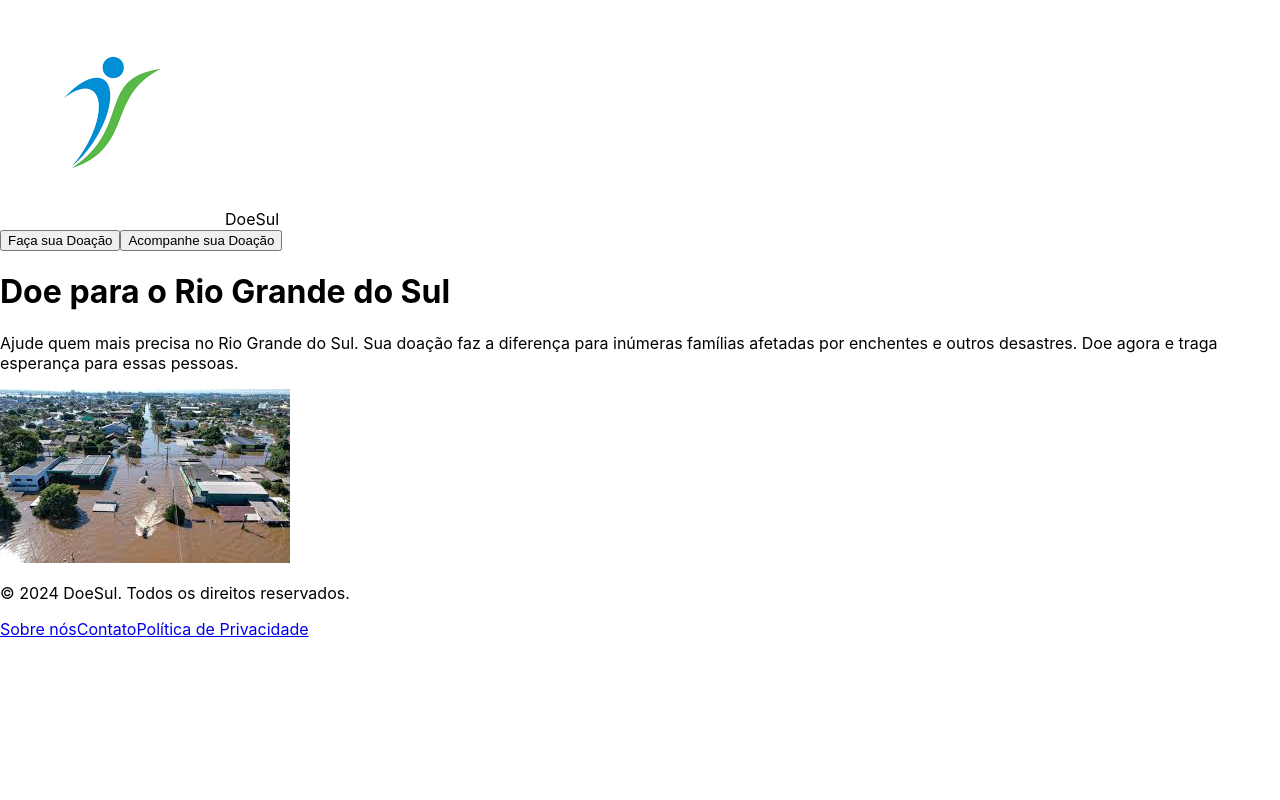
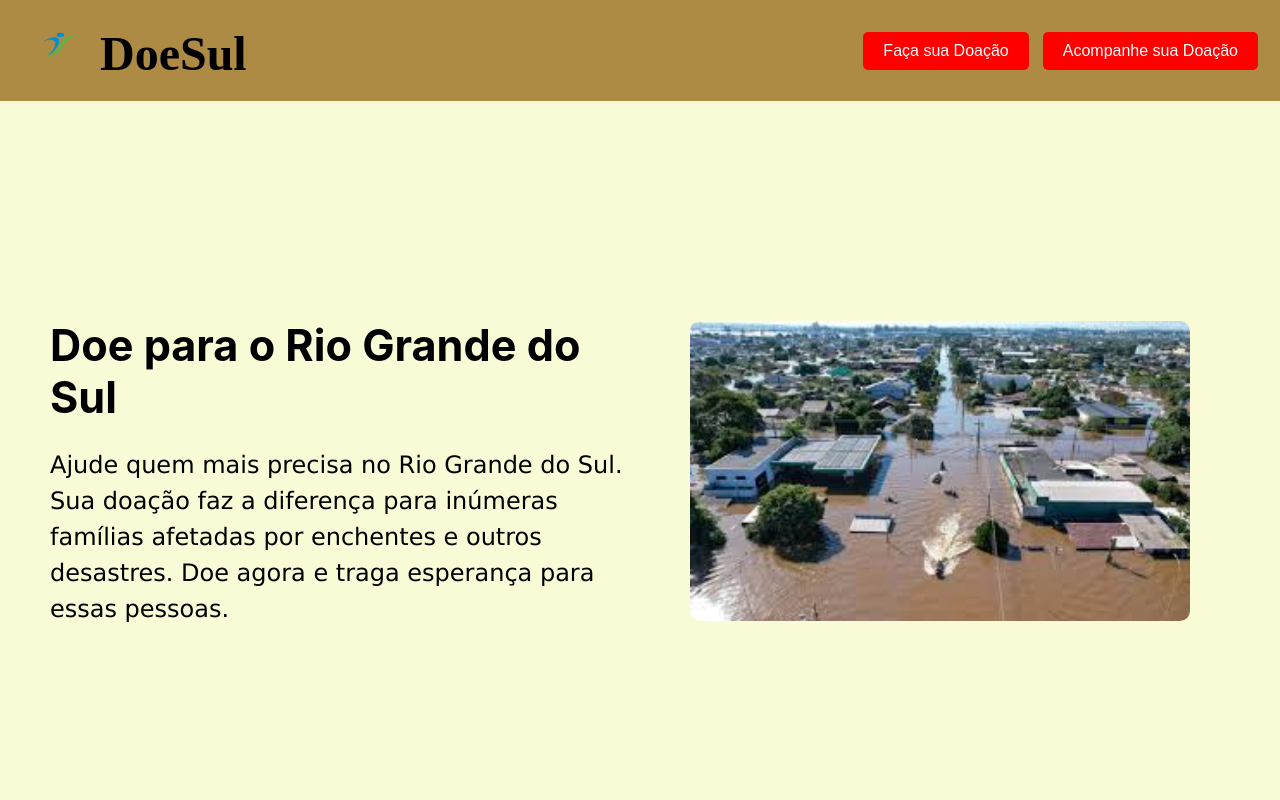
Before and after one commit to pedrobarcelos10/ProjetoMP, a React (Create React App) app in the folder frontend/: page / in a window 1280 px wide. Shown: the top 800 px of the page. Built offline with nearby package versions, Linux system fonts and the light colour scheme.

Commit message:
Update App.css

```diff
--- a/frontend/src/App.css
+++ b/frontend/src/App.css
@@ -1,38 +1,126 @@
-.App {
-  text-align: center;
+.logo {
+  width: 80px;
+  height: 80px;
 }
 
-.App-logo {
-  height: 40vmin;
-  pointer-events: none;
+
+
+
+/* Estilos da barra de navegação */
+.navbar {
+  display: flex;
+  justify-content: space-between; /* Coloca espaço entre os itens */
+  align-items: center; /* Alinha verticalmente */
+  padding: 20px;
+  background-color: #ae8b45; /* Cor de fundo da navbar */
 }
 
-@media (prefers-reduced-motion: no-preference) {
-  .App-logo {
-    animation: App-logo-spin infinite 20s linear;
-  }
+/* Estilos para a seção da logo à esquerda */
+.nav-left .logo {
+  height: 50px; /* Ajuste o tamanho da logo */
 }
 
-.App-header {
-  background-color: #282c34;
-  min-height: 100vh;
+/* Estilos para a seção dos botões à direita */
+.nav-right {
+  display: flex;
+  gap: 10px; /* Espaçamento entre os botões */
+}
+
+/* Estilo básico para os botões */
+button {
+  background-color: #ff0000;
+  border: none;
+  color: white;
+  padding: 10px 20px;
+  text-align: center;
+  text-decoration: none;
+  display: inline-block;
+  font-size: 16px;
+  margin: 4px 2px;
+  cursor: pointer;
+  border-radius: 5px;
+}
+
+button:hover {
+  background-color: #45a049;
+}
+
+/*Nome da Empresa*/
+
+.nomedaempresa {
+  font-size: 3rem;
+  font-weight: bold;
+  color: #000000;
+  font-family: cursive;
+}
+
+.content-container {
+  display: flex;
+  justify-content: space-between; /* Alinha texto e imagem em lados opostos */
+  align-items: center;
+  padding: 50px;
+  height: 80vh; /* Ajusta a altura para ocupar uma boa parte da tela */
+  background-color:#F8FBD6;
+}
+
+.text-container {
+  flex: 1; /* O texto ocupa 50% do espaço */
+  padding-right: 20px;
+}
+
+.text-container h1 {
+  font-size: 2.7rem;
+  margin-bottom: 20px;
+}
+
+.text-container p {
+  font-size: 1.5rem;
+  line-height: 1.5;
+  font-family:Verdana, Geneva, Tahoma, sans-serif;
+}
+
+.image-container {
+  flex: 1;
+  display: flex;
+  justify-content: center;
+  height: 300px;
+  width: 300px;
+}
+
+.imagemrio {
+  max-width: 100%;
+  height: auto;
+  border-radius: 10px
+}
+
+/*Estilizando o Footer*/
+.footer {
+  background-color: #333;
+  color: white;
+  padding: 20px;
+  text-align: center;
+  margin-top: 20px;
+}
+
+.footer-content {
+  max-width: 1200px;
+  margin: 0 auto;
   display: flex;
   flex-direction: column;
   align-items: center;
-  justify-content: center;
-  font-size: calc(10px + 2vmin);
-  color: white;
 }
 
-.App-link {
-  color: #61dafb;
+.footer-links {
+  margin-top: 10px;
+  display: flex;
+  gap: 15px;
 }
 
-@keyframes App-logo-spin {
-  from {
-    transform: rotate(0deg);
-  }
-  to {
-    transform: rotate(360deg);
-  }
+.footer-links a {
+  color: #f8f9fa;
+  text-decoration: none;
 }
+
+.footer-links a:hover {
+  text-decoration: underline;
+}
```
